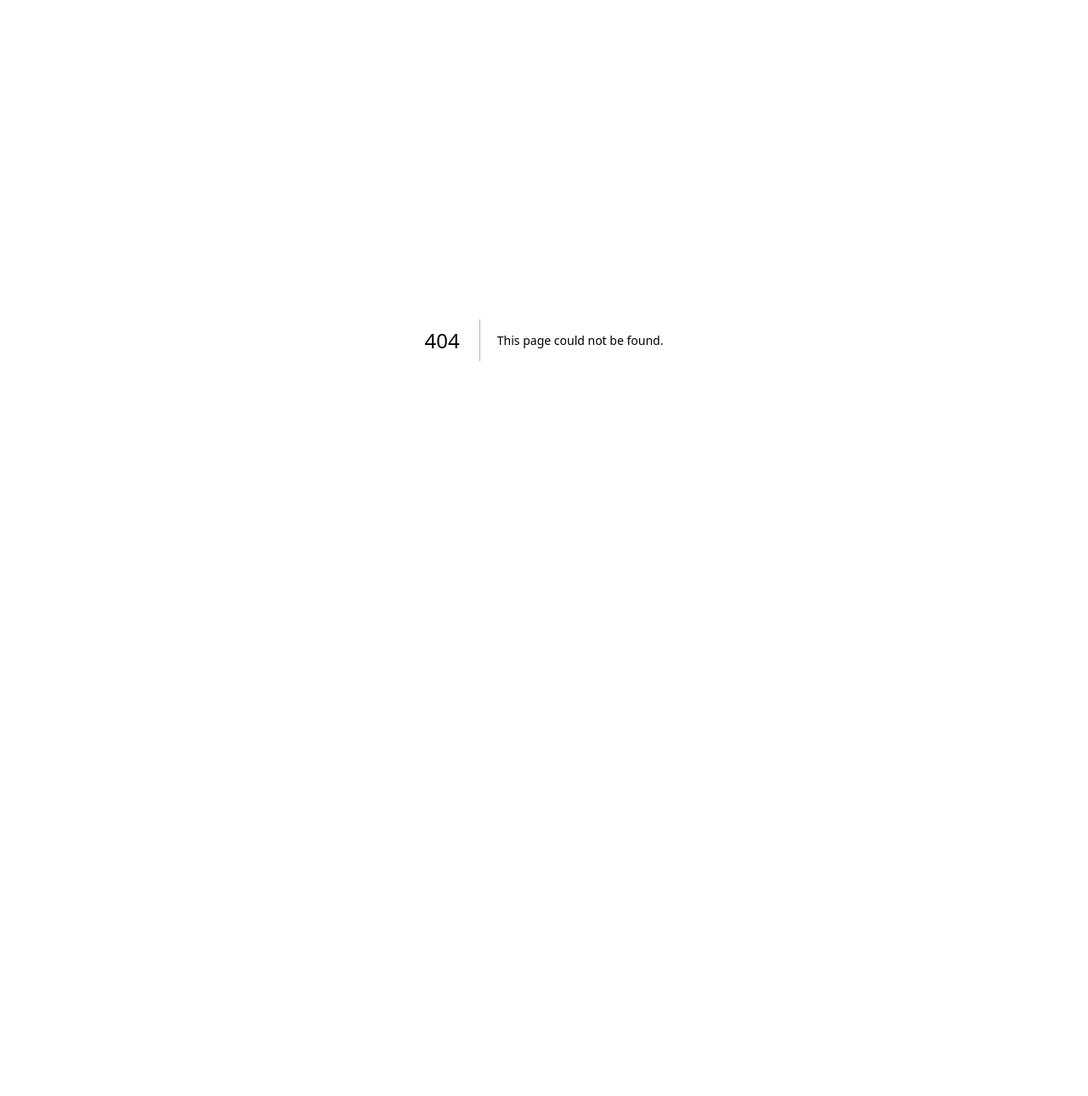
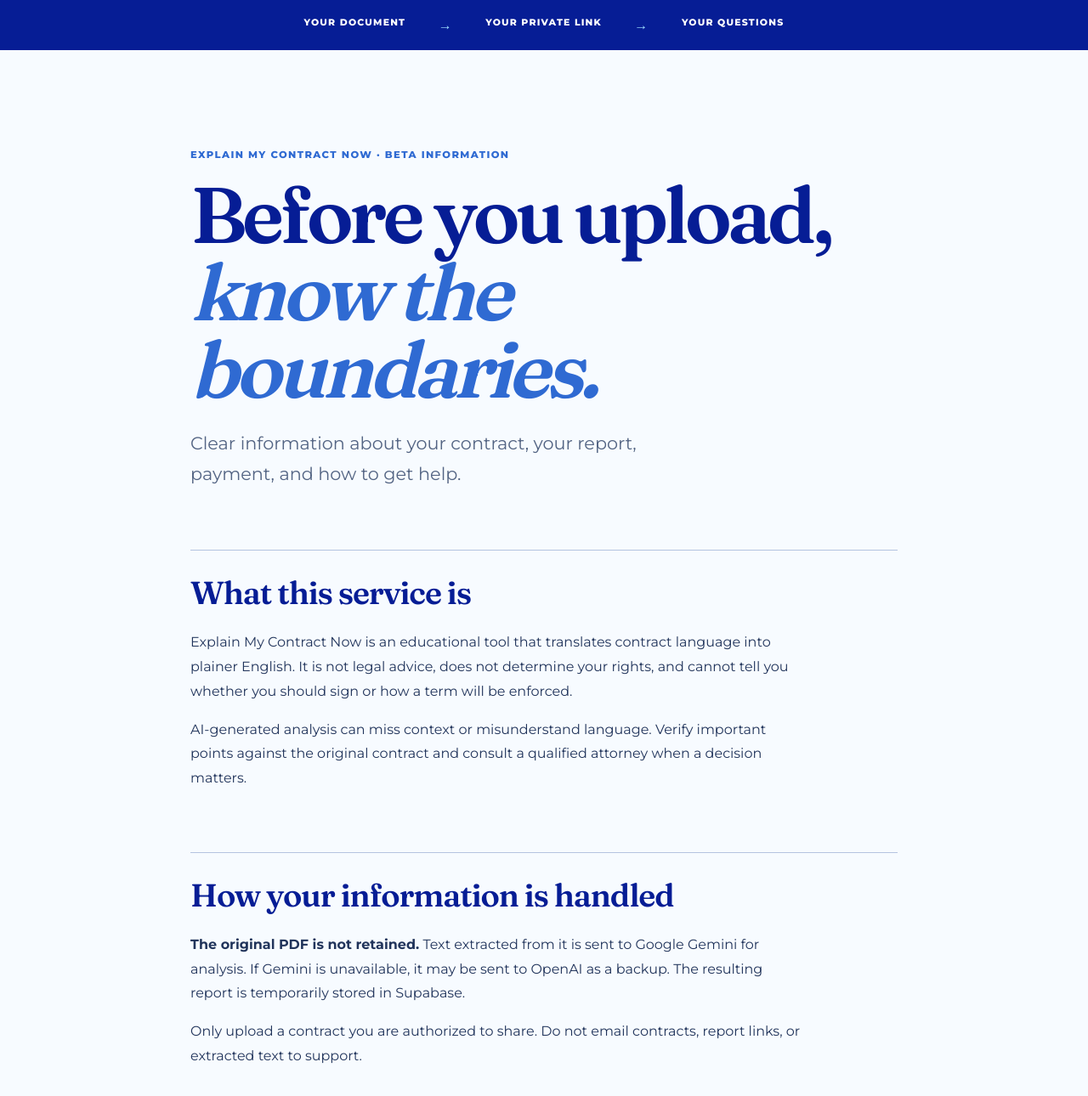
Before and after one commit to oceanstew-blip/explain-my-contract, a Next.js app: page /privacy in a window 1280 px wide. Before the commit this address had no page. Shown: the top 1290 px of the page at 85% size. Before the commit the page ends 800 px from the top, so only its background shows below. Built offline with nearby package versions, Linux system fonts and the light colour scheme.

Commit message:
feat: add beta privacy and support page

```diff
--- a/app/experience.css
+++ b/app/experience.css
@@ -94,6 +94,20 @@
 .experience button,.experience .header-cta,.experience .primary-cta,.experience .final-cta,.experience .mobile-sticky-cta,.experience .file-button,.experience .meet-tami { border-radius:14px; }
 .experience .site-footer nav { gap:1.25rem; }
 .experience .site-footer nav a { font-size:.95rem; line-height:1.6; }
+.policy-page { min-height:100dvh; background:#f7fbff; color:#0d1b4c; }
+.policy-topline { display:flex; justify-content:center; gap:clamp(.8rem,3vw,2.5rem); overflow:hidden; padding:1.1rem 1.25rem; background:#061d95; color:#fff; font-size:.68rem; font-weight:800; letter-spacing:.11em; white-space:nowrap; }
+.policy-topline i { color:#9fdfff; font-size:1rem; font-style:normal; }
+.policy-shell { width:min(100% - 2.5rem, 52rem); margin:0 auto; padding:clamp(4rem,9vw,7.5rem) 0 6rem; }
+.policy-eyebrow { color:#2f6ad2; font-size:.72rem; font-weight:800; letter-spacing:.12em; text-transform:uppercase; }
+.policy-shell h1 { margin-top:1rem; color:#061d95; font-family:var(--font-fraunces),Georgia,serif; font-size:clamp(3rem,8vw,5.8rem); font-weight:600; line-height:.98; letter-spacing:-.055em; }
+.policy-shell h1 em { color:#2f6ad2; font-style:italic; }
+.policy-lede { max-width:38rem; margin-top:1.5rem; color:#536483; font-size:clamp(1.05rem,2vw,1.3rem); line-height:1.7; }
+.policy-shell section { margin-top:clamp(2.75rem,6vw,4.5rem); padding-top:1.35rem; border-top:1px solid #b4c3e0; }
+.policy-shell h2 { color:#061d95; font-family:var(--font-fraunces),Georgia,serif; font-size:clamp(1.7rem,3vw,2.35rem); font-weight:600; letter-spacing:-.03em; }
+.policy-shell section p { max-width:45rem; margin-top:1rem; color:#21345b; line-height:1.8; }
+.policy-shell a { color:#061d95; font-weight:750; text-decoration-color:#5ca3ff; text-decoration-thickness:2px; text-underline-offset:3px; }
+.policy-return { display:inline-flex; margin-top:4rem; padding:.9rem 1.25rem; border:1px solid #061d95; border-radius:14px; background:#061d95; color:#fff !important; text-decoration:none !important; }
+.policy-return span { margin-left:.8rem; }
 @media(min-width:768px) and (max-width:1100px) {
  .experience .site-header { flex-wrap:wrap; gap:1rem; padding-bottom:1.4rem; }
  .experience .header-nav { width:100%; justify-content:space-between; gap:.75rem; }
--- a/app/page.tsx
+++ b/app/page.tsx
@@ -1045,7 +1045,7 @@ export default function Home() {
             <Image alt="Tami Stewart Consults" height={124} loading="eager" src="/brand/tami-stewart-consults-logo.svg" width={288} />
             <p>Understand the contract. Know what it means for you.</p>
           </div>
-          <nav aria-label="Footer navigation"><a href="#how-it-works">How It Works</a><a href="#faq">Common Questions</a><a href="https://tamistewartconsults.com">Meet Tami</a></nav>
+          <nav aria-label="Footer navigation"><a href="#how-it-works">How It Works</a><a href="#faq">Common Questions</a><a href="/privacy">Privacy &amp; support</a><a href="https://tamistewartconsults.com">Meet Tami</a></nav>
           <div className="footer-action"><a className="header-cta" href="#upload">Explain My Contract Now</a></div>
         </div>
         <div className="section-shell footer-bottom"><p>Educational—not legal advice.</p></div>
--- /dev/null
+++ b/app/privacy/page.tsx
@@ -0,0 +1,47 @@
+import Link from "next/link";
+
+export default function PrivacyAndSupportPage() {
+  return (
+    <main className="policy-page">
+      <div className="policy-topline" aria-hidden="true">
+        <span>YOUR DOCUMENT</span><i>→</i><span>YOUR PRIVATE LINK</span><i>→</i><span>YOUR QUESTIONS</span>
+      </div>
+      <article className="policy-shell">
+        <p className="policy-eyebrow">Explain My Contract Now · beta information</p>
+        <h1>Before you upload,<br /><em>know the boundaries.</em></h1>
+        <p className="policy-lede">Clear information about your contract, your report, payment, and how to get help.</p>
+
+        <section>
+          <h2>What this service is</h2>
+          <p>Explain My Contract Now is an educational tool that translates contract language into plainer English. It is not legal advice, does not determine your rights, and cannot tell you whether you should sign or how a term will be enforced.</p>
+          <p>AI-generated analysis can miss context or misunderstand language. Verify important points against the original contract and consult a qualified attorney when a decision matters.</p>
+        </section>
+
+        <section>
+          <h2>How your information is handled</h2>
+          <p><strong>The original PDF is not retained.</strong> Text extracted from it is sent to Google Gemini for analysis. If Gemini is unavailable, it may be sent to OpenAI as a backup. The resulting report is temporarily stored in Supabase.</p>
+          <p>Only upload a contract you are authorized to share. Do not email contracts, report links, or extracted text to support.</p>
+        </section>
+
+        <section>
+          <h2>Report links and retention</h2>
+          <p>Your report is accessed through a private link. Anyone with that link can open the report, so do not forward it.</p>
+          <p>Current beta defaults: unpaid reports expire after 24 hours; paid reports are retained for at least 30 days after confirmed payment. Payment, refund, and dispute records may be retained longer for accounting and operational requirements.</p>
+        </section>
+
+        <section>
+          <h2>Beta payment and refunds</h2>
+          <p>There is no subscription. Any payment is a one-time Checkout payment, and the price is shown before you complete it.</p>
+          <p>If a successful payment does not unlock your report, contact support so we can investigate. Refund requests are handled case-by-case during beta; include the Support ID shown in the product, not your contract or private report link.</p>
+        </section>
+
+        <section>
+          <h2>Support and feedback</h2>
+          <p>Email <a href="mailto:support@explainmycontractnow.com">support@explainmycontractnow.com</a> for product help. To help us troubleshoot, include the Support ID from the error message and a short description of what happened.</p>
+        </section>
+
+        <Link className="policy-return" href="/">Back to Explain My Contract Now <span aria-hidden="true">→</span></Link>
+      </article>
+    </main>
+  );
+}
```
